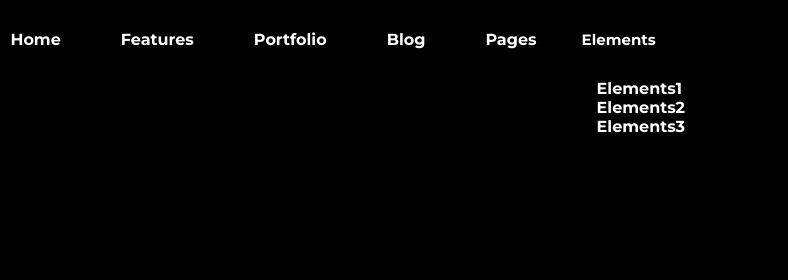
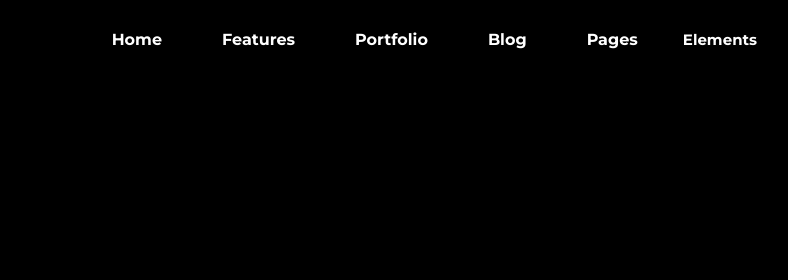
Before and after one commit to lackoreka/project2, a plain HTML site: page index.html in a window 1280 px wide. Shown: the top 280 px of the page, 308-1096 px from the left. Drawn offline with Linux system fonts and the light colour scheme.

Commit message:
Update index.html

```diff
--- a/index.html
+++ b/index.html
@@ -26,7 +26,7 @@
                     <a href="#" target="_blank">Pages</a>
                     <div class="dropdown">
                         <button class="dropdown">Elements</button>
-                        <div class="dropdoen-content">
+                        <div class="dropdown-content">
                             <a href="#" target="_blank">Elements1</a>
                             <a href="#" target="_blank">Elements2</a>
                             <a href="#" target="_blank">Elements3</a>
```
